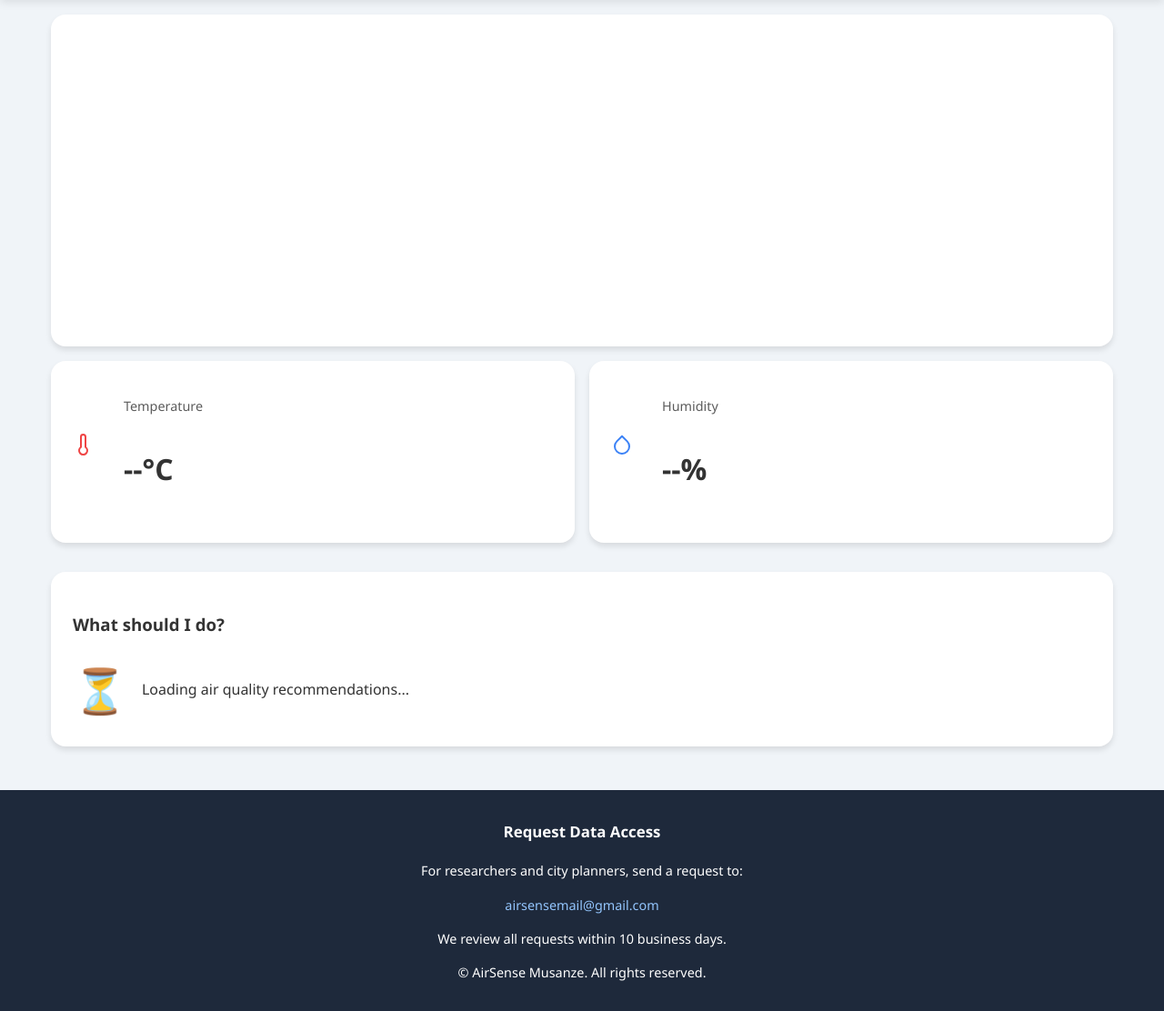
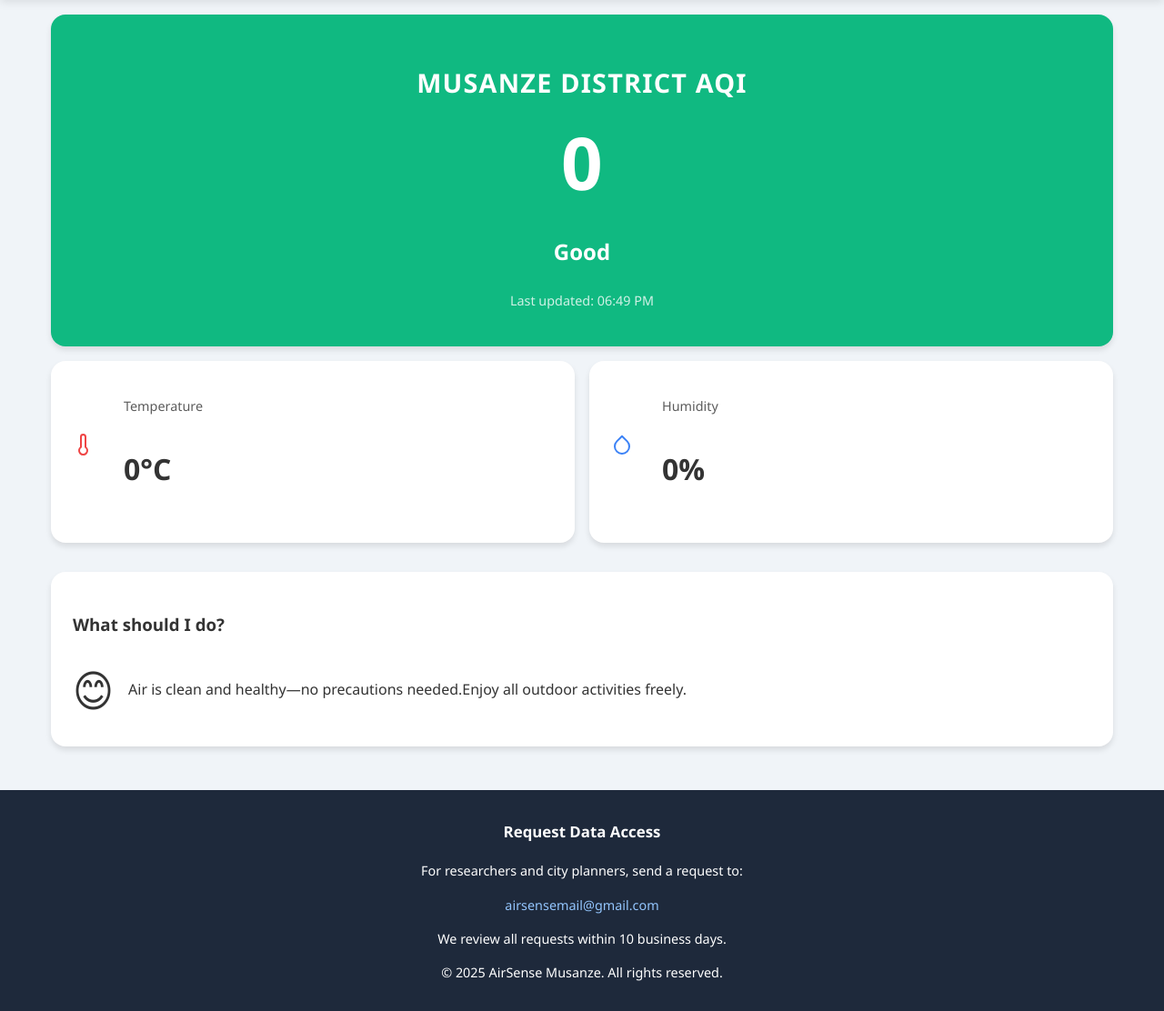
Before and after one commit to Elvis940/migisha-finalYearProject-airsensemusanze, a Django app: page / in a window 1280 px wide. Shown: the part 74-1186 px from the top of the page at 91% size. Run offline with Django 5.2, Linux system fonts and the light colour scheme.

Commit message:
Update home.html

```diff
--- a/templates/core/home.html
+++ b/templates/core/home.html
@@ -381,9 +381,7 @@
             level: 'Good',
             colorClass: 'aqi-good',
             emoji: '😊',
-            recommendation: "The air quality is excellent, and the atmosphere is fresh and clean. It’s a perfect time to enjoy outdoor activities like walking, jogging, cycling, or taking children out to play. No precautions are necessary. This is the kind of air we all hope for!
-
-"
+            recommendation: "Air is clean and healthy—no precautions needed.Enjoy all outdoor activities freely."
         };
     } else if (aqi <= 100) {
         return {
```
